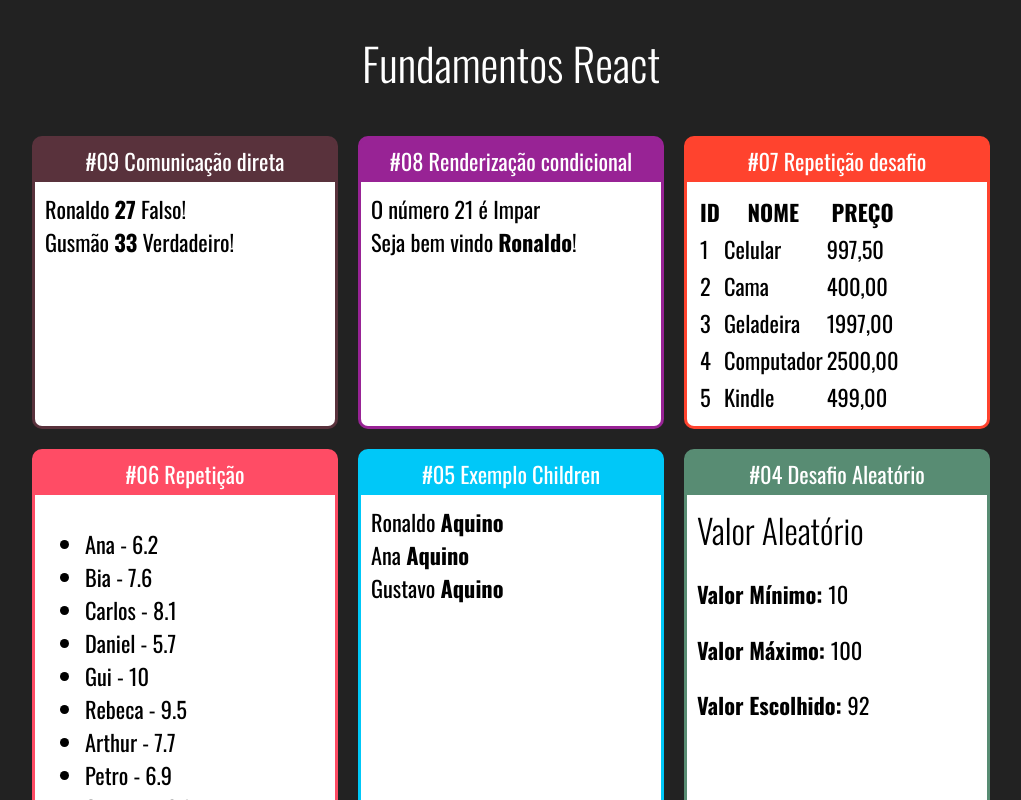
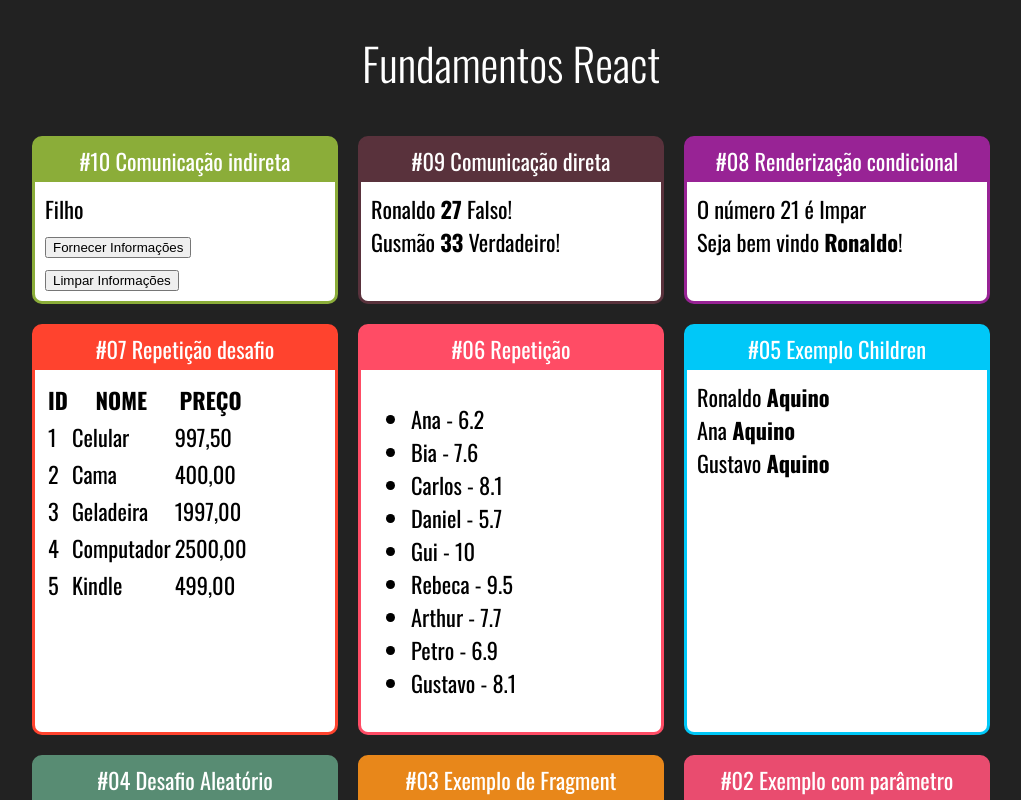
Before and after one commit to ronaldo-aquino/react-fundamentos, a React (Create React App) app: page / in a window 1280 px wide. Shown: the top 800 px of the page, without its empty margins (129-1150 px from the left). Built offline with nearby package versions, Linux system fonts and the light colour scheme.

Commit message:
Comunicação indireta

```diff
--- a/src/App.js
+++ b/src/App.js
@@ -11,12 +11,17 @@ import TabelaProdutos from "./components/repeticao/TabelaProdutos";
 import ParOuImpar from "./components/condicional/ParOuImpar";
 import UsuarioInfo from "./components/condicional/UsuarioInfo";
 import DiretaPai from "./components/comunicacao/DiretaPai";
+import IndiretaPai from "./components/comunicacao/IndiretaPai";
 
 const App = () => {
   return (
     <>
       <h1 className="title-component-app">Fundamentos React</h1>
       <div className="cards">
+        <Card title="#10 Comunicação indireta" color="#8BAD39">
+          <IndiretaPai />
+        </Card>
+
         <Card title="#09 Comunicação direta" color="#59323c">
           <DiretaPai />
         </Card>
--- /dev/null
+++ b/src/components/comunicacao/IndiretaFilho.js
@@ -0,0 +1,12 @@
+const IndiretaFilho = ({ fornecerInformacoes, limparInformacoes }) => {
+  return (
+    <div>
+      <div>Filho</div>
+      <button onClick={() => fornecerInformacoes("Ronaldo", 27, true)}>
+        Fornecer Informações
+      </button>
+      <button onClick={() => limparInformacoes()}>Limpar Informações</button>
+    </div>
+  );
+};
+export default IndiretaFilho;
--- /dev/null
+++ b/src/components/comunicacao/IndiretaPai.js
@@ -0,0 +1,41 @@
+import { useState } from "react";
+import IndiretaFilho from "./IndiretaFilho";
+
+const IndiretaPai = () => {
+  const initialState = {
+    nome: "",
+    idade: null,
+    nerd: null,
+  };
+  const [filho, setFilho] = useState(initialState);
+  const fornecerInformacoes = (nome, idade, nerd) => {
+    setFilho({
+      nome,
+      idade,
+      nerd,
+    });
+  };
+
+  const limparInformacoes = () => {
+    setFilho(initialState);
+  };
+
+  return (
+    <div>
+      <div>
+        <span>{filho.nome} </span>
+        <span>
+          <strong>{filho.idade}</strong>
+        </span>
+        {filho.nerd !== null && (
+          <span> {filho.nerd ? "Verdadeiro" : "False"}</span>
+        )}
+      </div>
+      <IndiretaFilho
+        fornecerInformacoes={fornecerInformacoes}
+        limparInformacoes={limparInformacoes}
+      />
+    </div>
+  );
+};
+export default IndiretaPai;
```
Also changed, not shown: 1 other file (tests, documents, lock files or other folders).
